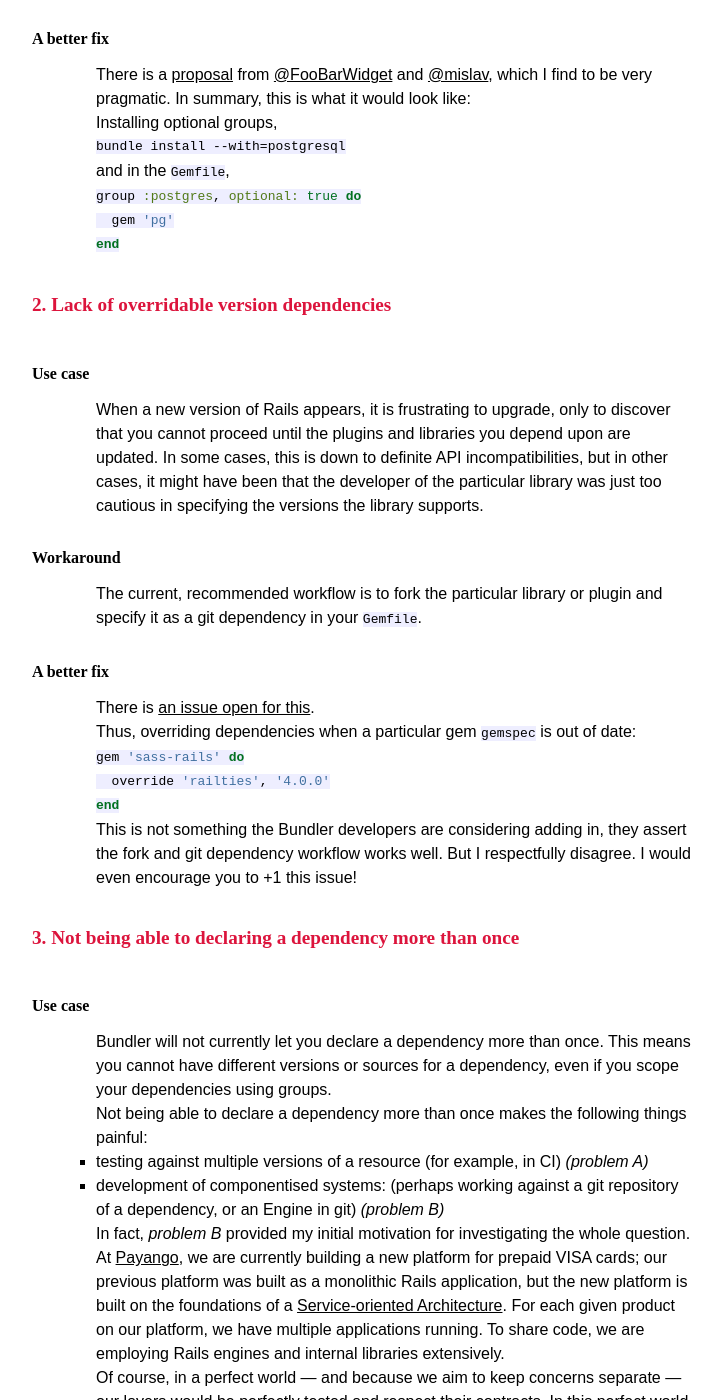
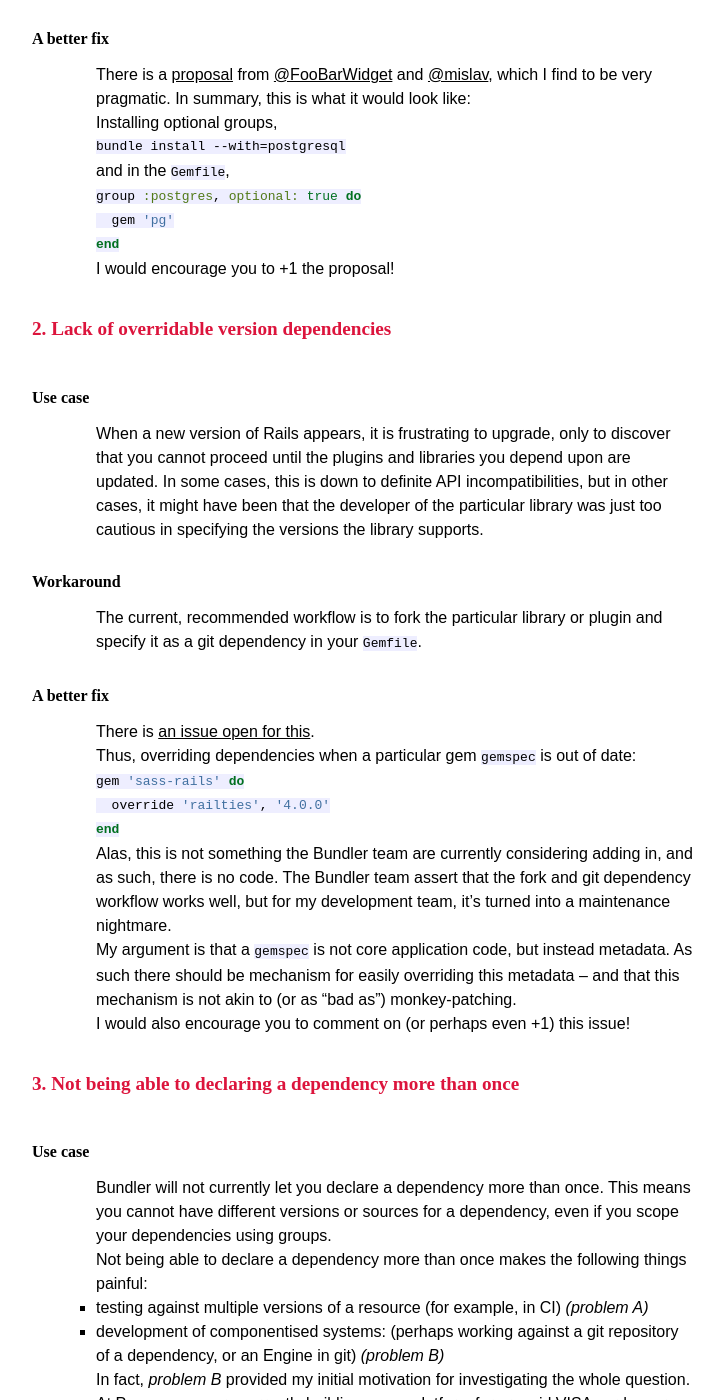
Before and after one commit to myabc/myabc.github.com, a Jekyll site: the page built from _posts/2012-3-18-bundler-pain-points.markdown, in a window 1280 px wide and 1400 px high, scrolled down 1122 px. Shown: the whole window, without its empty margins (44-767 px from the left). Built offline with Jekyll 4.4.1, drawn with Linux system fonts in a browser that asks for light colours; nearby versions of some CDN libraries; Markdown is read by kramdown in place of the engine named in the settings; comment, search, counter and statistics services are not loaded.

Commit message:
'Bundler Pain Points': Expand fix note on II
Signed-off-by: Alex Coles <alex@alexbcoles.com>

```diff
--- a/_posts/2012-3-18-bundler-pain-points.markdown
+++ b/_posts/2012-3-18-bundler-pain-points.markdown
@@ -58,6 +58,7 @@ group :postgres, optional: true do
 end
 {% endhighlight %}
 
+I would encourage you to +1 the proposal!
 
 ## 2. Lack of overridable version dependencies
 ### Use case
@@ -80,8 +81,11 @@ gem 'sass-rails' do
 end
 {% endhighlight %}
 
-This is not something the Bundler developers are considering adding in, they assert the fork and git dependency workflow works well. But I respectfully disagree.
-I would even encourage you to +1 this issue!
+Alas, this is not something the Bundler team are currently considering adding in, and as such, there is no code. The Bundler team assert that the fork and git dependency workflow works well, but for my development team, it's turned into a maintenance nightmare.
+
+My argument is that a `gemspec` is not core application code, but instead metadata. As such there should be mechanism for easily overriding this metadata – and that this mechanism is not akin to (or as "bad as") monkey-patching.
+
+I would also encourage you to comment on (or perhaps even +1) this issue!
 
 ## 3. Not being able to declaring a dependency more than once
 
```
